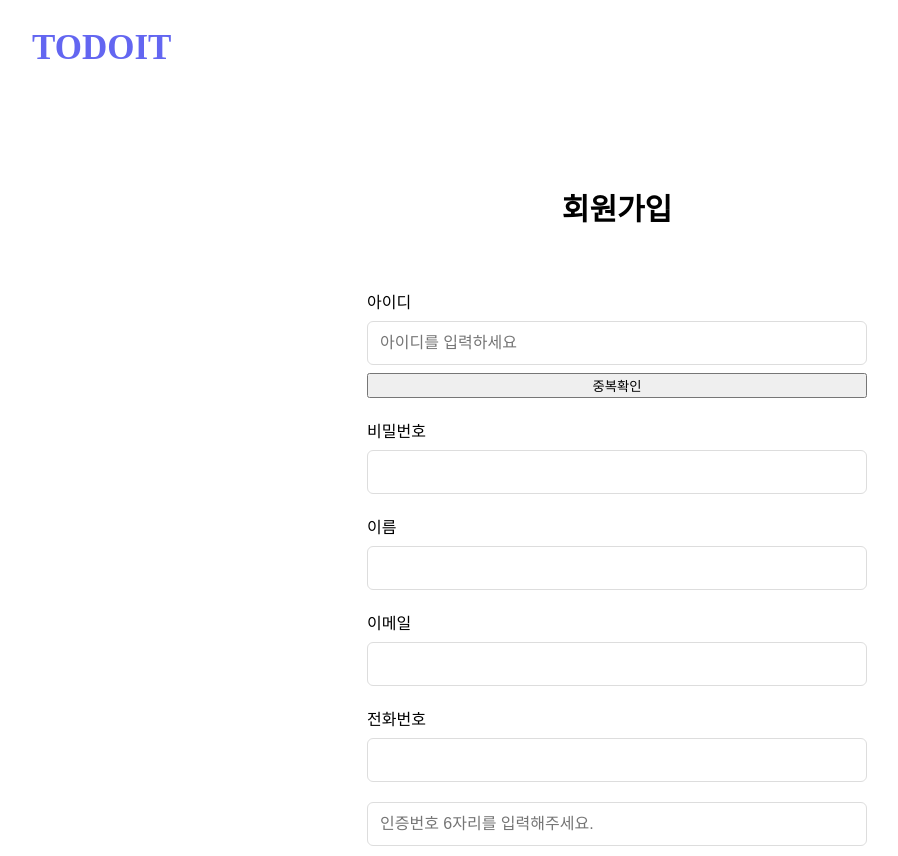
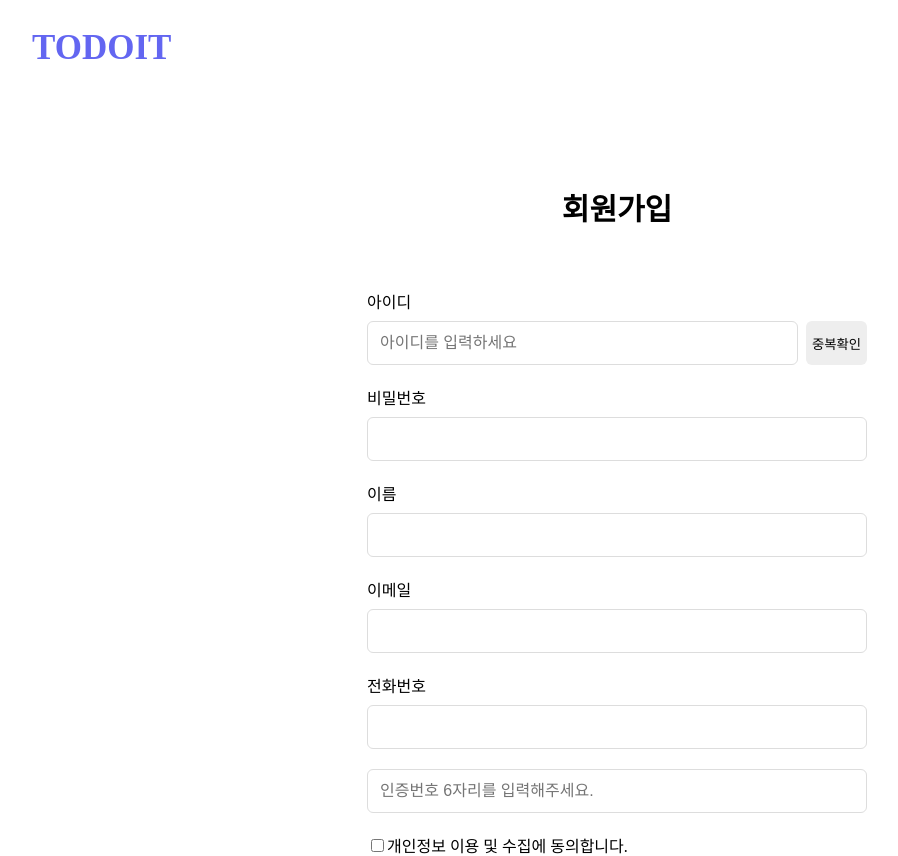
Before and after one commit to ddozero/Todoit, a React app in the folder todoit/web/: page /signup in a window 1280 px wide. Shown: the top 856 px of the page, without its empty margins (23-921 px from the left). Built offline with nearby package versions, Linux system fonts and the light colour scheme; the HTML template or start-up script is replaced by a standard one; a web font is replaced by a local one.

Commit message:
💄 Style: add login check css

```diff
--- a/todoit/web/src/components/intro/Signup.css
+++ b/todoit/web/src/components/intro/Signup.css
@@ -28,6 +28,37 @@
   font-size: 1rem;
 }
 
+/* 아이디 중복체크 */
+.id-check-row {
+	display: flex;
+	gap: 8px;
+}
+
+.id-check-row input {
+	flex: 1;
+}
+
+.id-check-msg {
+	margin-top: 6px;
+	font-size: 13px;
+}
+
+.id-check-msg.success {
+	color: green;
+}
+
+.id-check-msg.fail {
+	color: red;
+}
+
+.id-check-row button {
+    white-space: nowrap;
+    border : none;
+    border-radius : 6px;
+    background-color : #eeeeee;
+    cursor: pointer;
+}
+
 /* 회원가입 버튼 */
 .submit-btn {
   width: 100%;
--- a/todoit/web/src/components/intro/Signup.jsx
+++ b/todoit/web/src/components/intro/Signup.jsx
@@ -129,6 +129,7 @@ function Signup() {
 
 				<div className="input-field">
 					<label>아이디</label>
+				<div className="id-check-row">
 					<input name="userId"
 						placeholder={PLACEHOLDERS.USER_ID}
 						value={formData.userId}
@@ -142,6 +143,7 @@ function Signup() {
 						{idCheckMessage}
 					</p>
 				)}
+				</div>
 
 				<div className="input-field">
 					<label>비밀번호</label>
```
